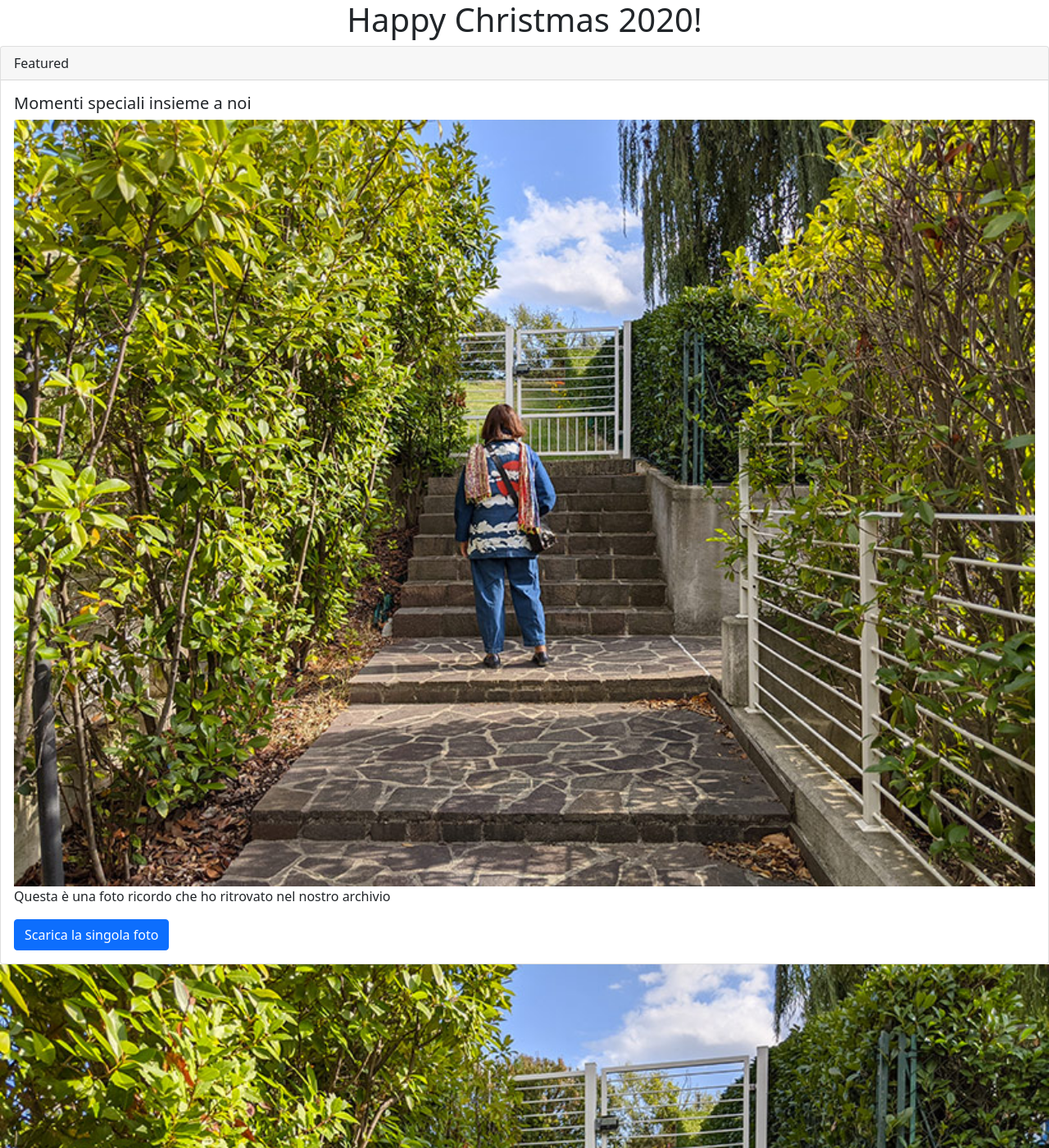
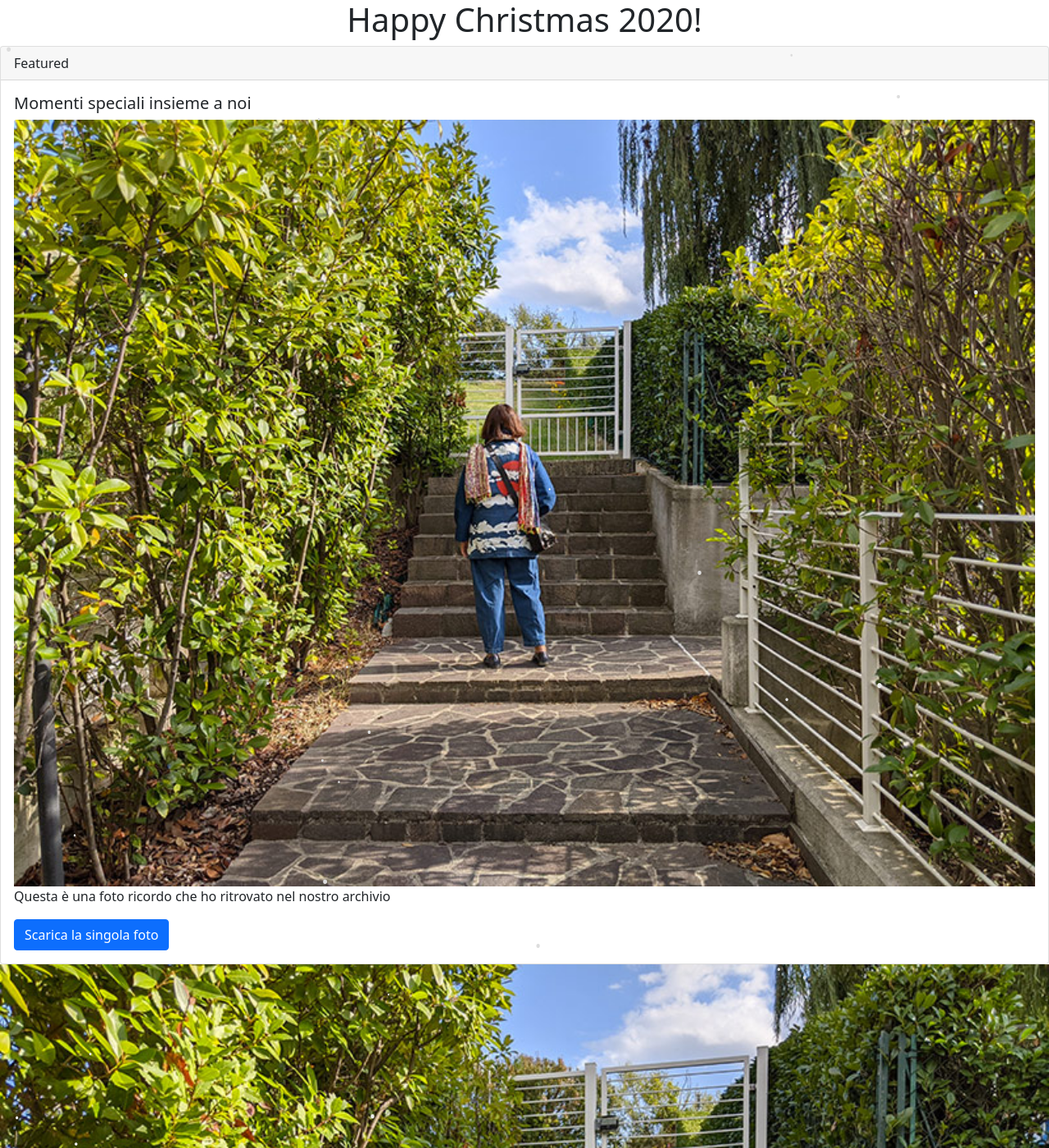
Before and after one commit to guidobuldrighini/guidobuldrighini.github.io, a Jekyll site: the page christmas2020/guido/index.html, which Jekyll copies as it is, in a window 1280 px wide and 1400 px high. Shown: the whole window at 82% size. Built offline with Jekyll 4.4.1, drawn with Linux system fonts in a browser that asks for light colours; some of the changed lines change nothing that is shown.

Commit message:
aggiunto richiamo js per fiocchi di neve

```diff
--- a/christmas2020/guido/index.html
+++ b/christmas2020/guido/index.html
@@ -65,7 +65,7 @@
 
     <!-- Option 1: Bootstrap Bundle with Popper -->
     <script src="https://cdn.jsdelivr.net/npm/bootstrap@5.0.0-beta1/dist/js/bootstrap.bundle.min.js" integrity="sha384-ygbV9kiqUc6oa4msXn9868pTtWMgiQaeYH7/t7LECLbyPA2x65Kgf80OJFdroafW" crossorigin="anonymous"></script>
-
+    <script src="snow.js"></script>
     <!-- Option 2: Separate Popper and Bootstrap JS -->
     <!--
     <script src="https://cdn.jsdelivr.net/npm/@popperjs/core@2.5.4/dist/umd/popper.min.js" integrity="sha384-q2kxQ16AaE6UbzuKqyBE9/u/KzioAlnx2maXQHiDX9d4/zp8Ok3f+M7DPm+Ib6IU" crossorigin="anonymous"></script>
```
